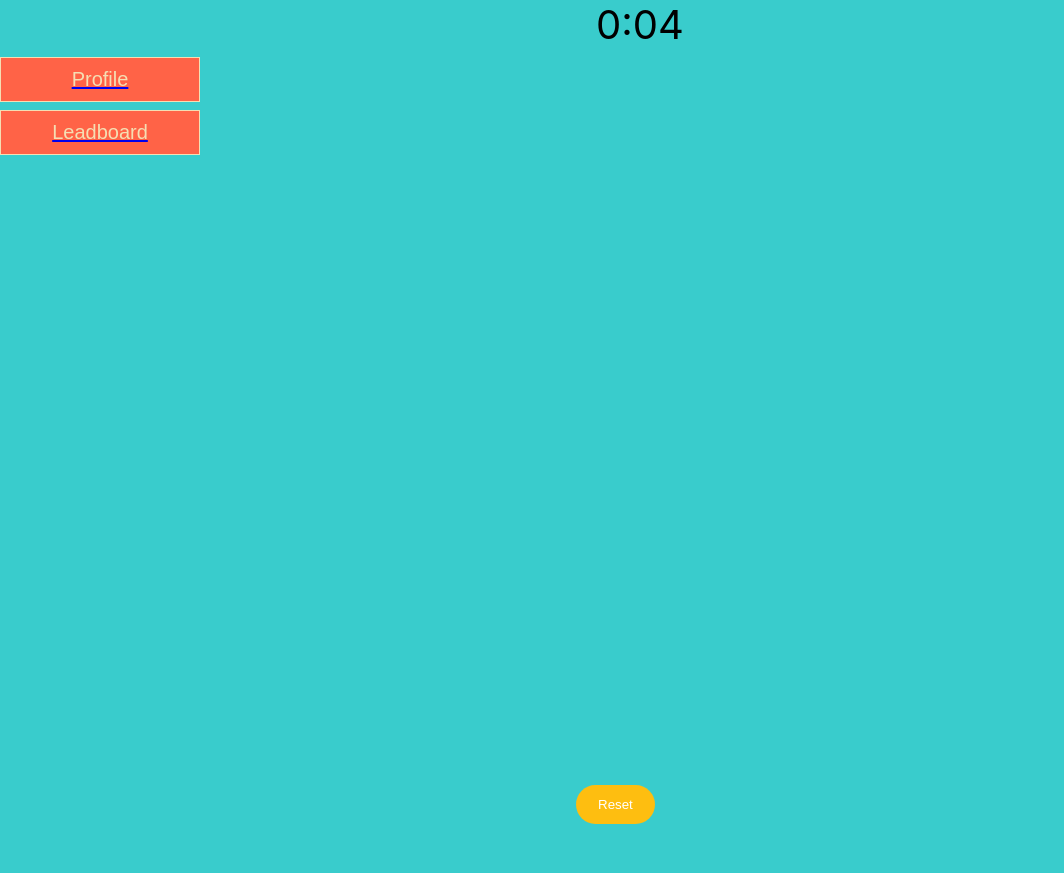
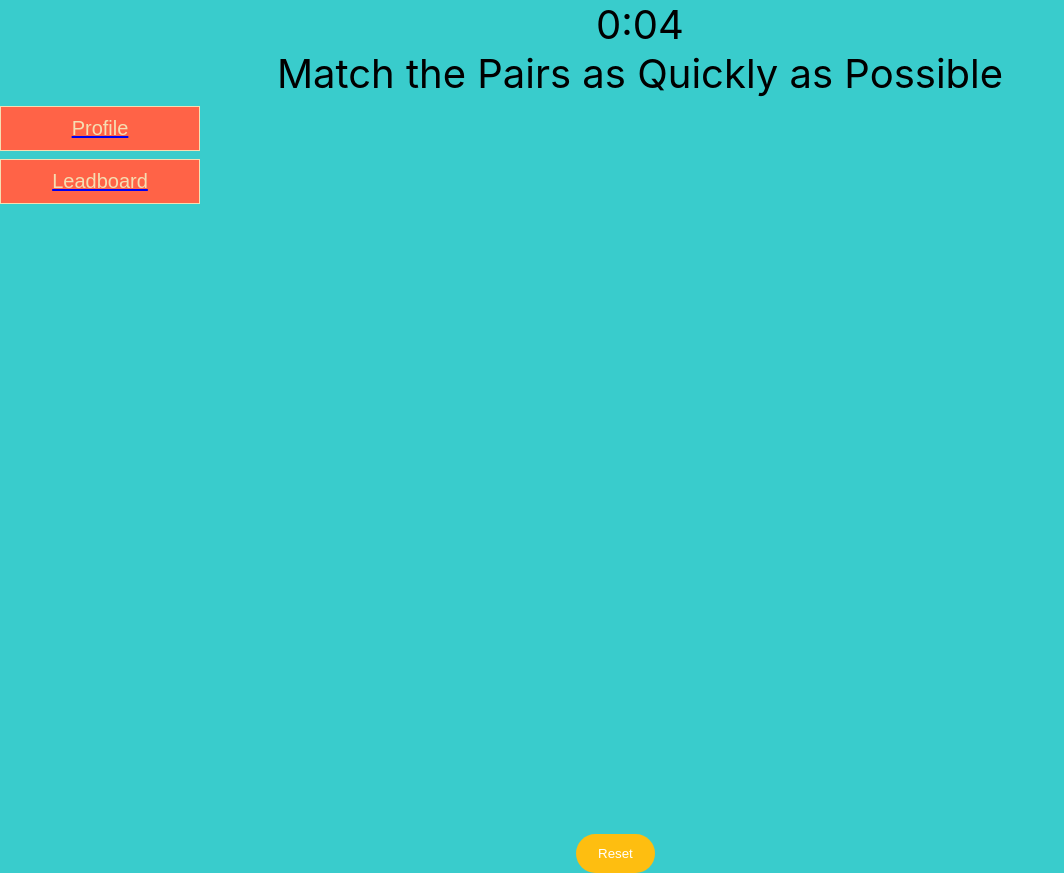
Before and after one commit to jdmar3-comp426/a99-theteam, a website: page views/index.html in a window 1280 px wide. Shown: the whole page, without its empty margins (0-1064 px from the left). Before the commit the page ends 824 px from the top, so only its background shows below. Drawn offline with Linux system fonts and the light colour scheme; no server answers.

Commit message:
Added instruction to the game

```diff
--- a/views/index.html
+++ b/views/index.html
@@ -11,6 +11,7 @@
 <body>
 
   <p id = "countdown">0:00</p>
+  <p>Match the Pairs as Quickly as Possible</p>
   <a href="/profile" class="button"><button id="yousaf" type="button" class="buttons">Profile</button></a>
   <a href="/leaderboard"><button id="yousaf" type="button" class="buttons">Leadboard</button></a>
 
```
